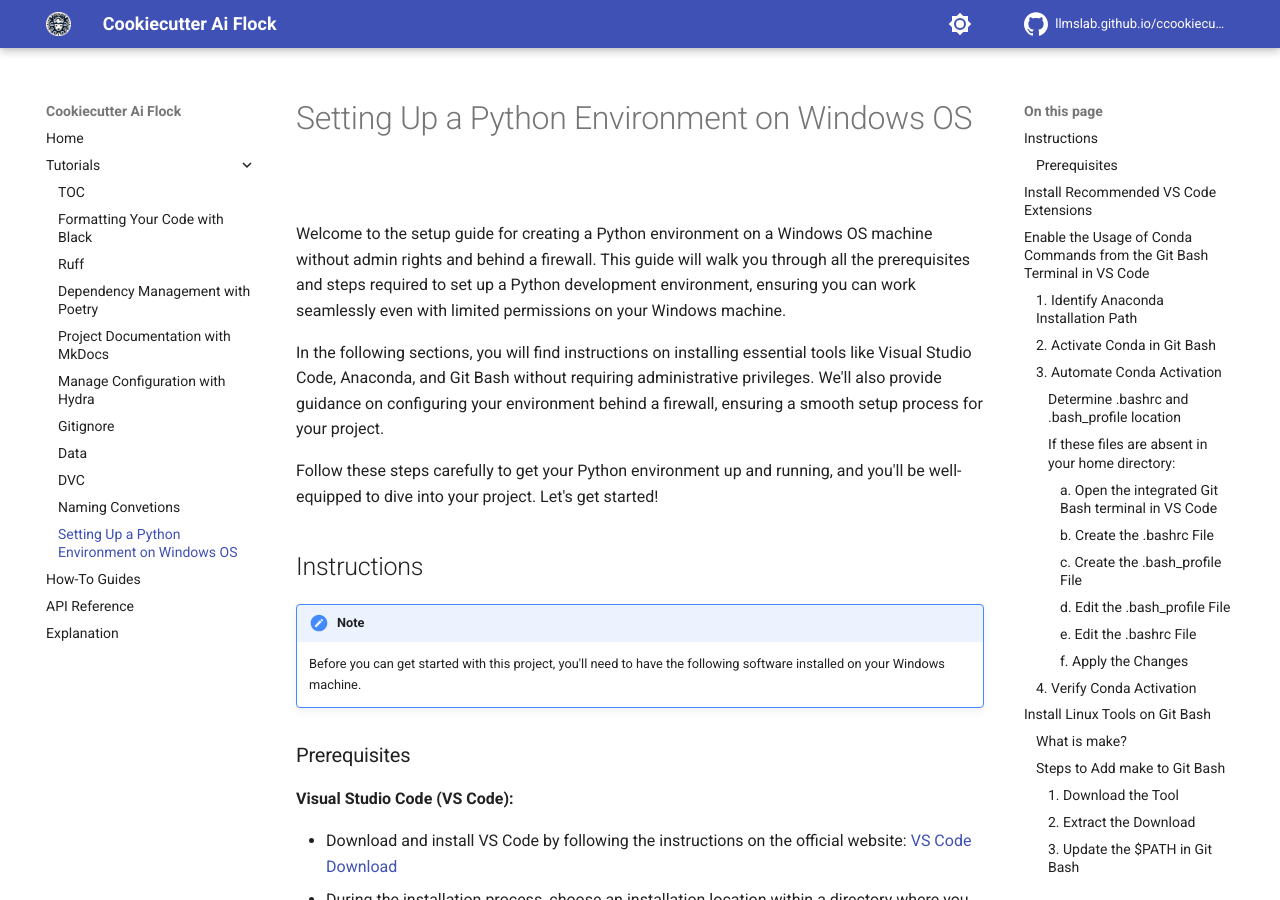
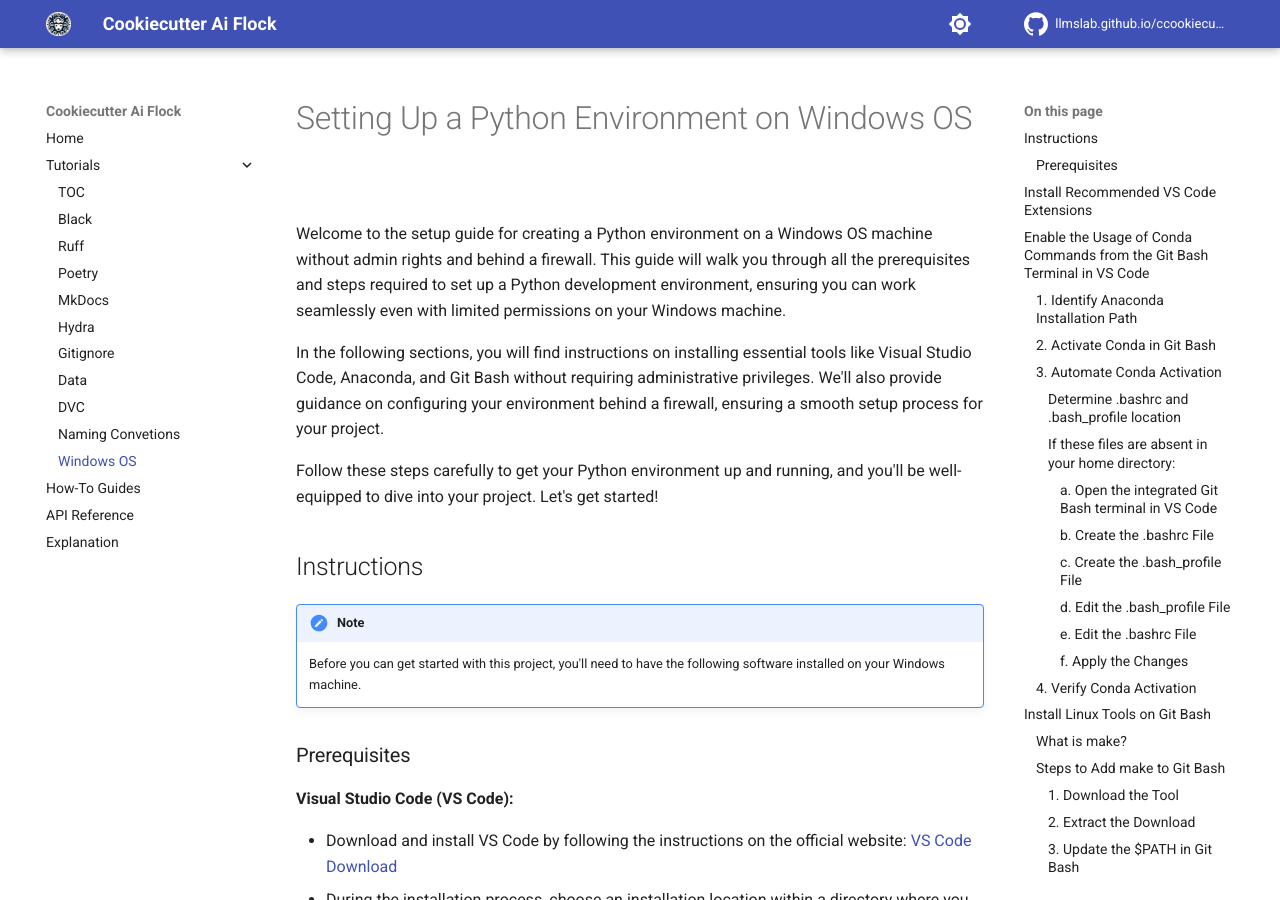
Before and after one commit to LLMsLab/cookiecutter-ai-flock, an MkDocs documentation site: the page built from docs/tutorials/windows-os-setup.md, in a window 1280 px wide and 900 px high. Built offline with MkDocs 1.6.1 and Material for MkDocs 9.7.7, drawn with Linux system fonts in a browser that asks for light colours; comment, search, counter and statistics services are not loaded.

Commit message:
Update to use shorter names in nav

```diff
--- a/mkdocs.yml
+++ b/mkdocs.yml
@@ -85,16 +85,16 @@ nav:
   - Home: index.md
   - Tutorials:
     - TOC: tutorials/turorials-intro.md
-    - Formatting Your Code with Black: tutorials/black-formatter.md
+    - Black: tutorials/black-formatter.md
     - Ruff: tutorials/ruff-linter.md
-    - Dependency Management with Poetry: tutorials/poetry.md
-    - Project Documentation with MkDocs: tutorials/mkdocs-docs.md
-    - Manage Configuration with Hydra: tutorials/hydra-config.md
+    - Poetry: tutorials/poetry.md
+    - MkDocs: tutorials/mkdocs-docs.md
+    - Hydra: tutorials/hydra-config.md
     - Gitignore: tutorials/gitignore.md
     - Data: tutorials/data.md
     - DVC: tutorials/data-version-control.md
     - Naming Convetions: tutorials/naming-conventions.md
-    - Setting Up a Python Environment on Windows OS: tutorials/windows-os-setup.md
+    - Windows OS: tutorials/windows-os-setup.md
   - How-To Guides: how-to-guides.md
   - API Reference: api-reference.md
   - Explanation: explanation.md
```
